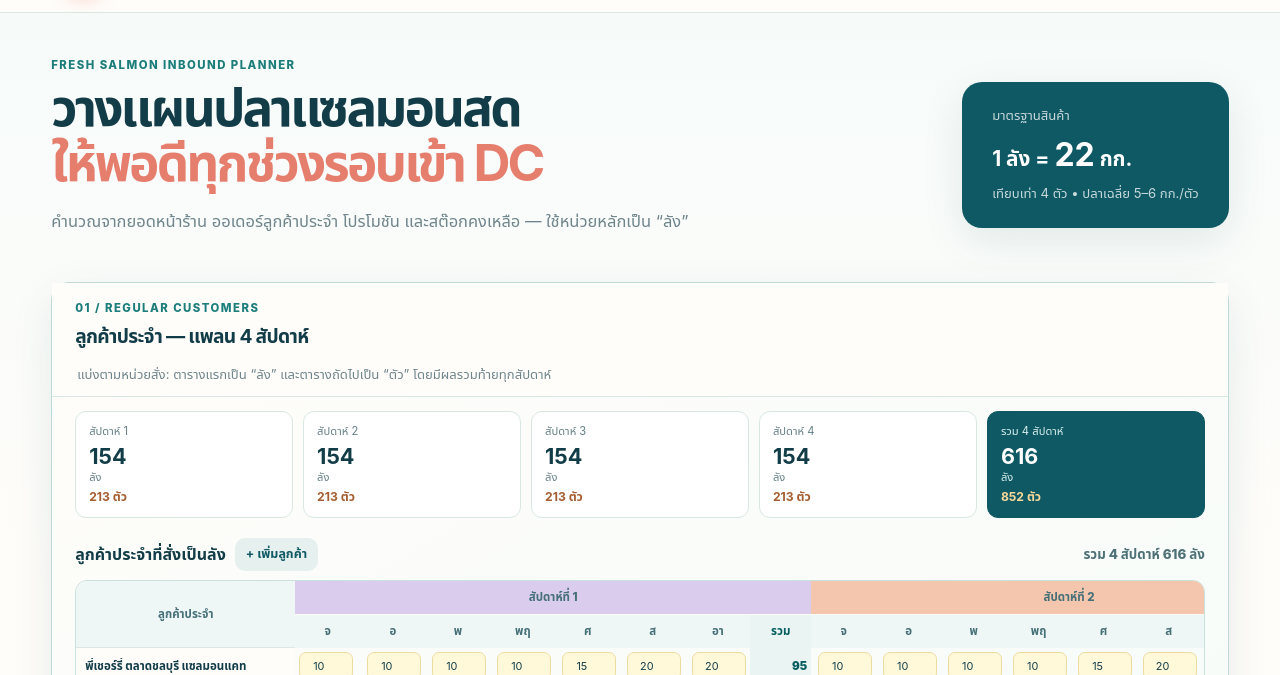
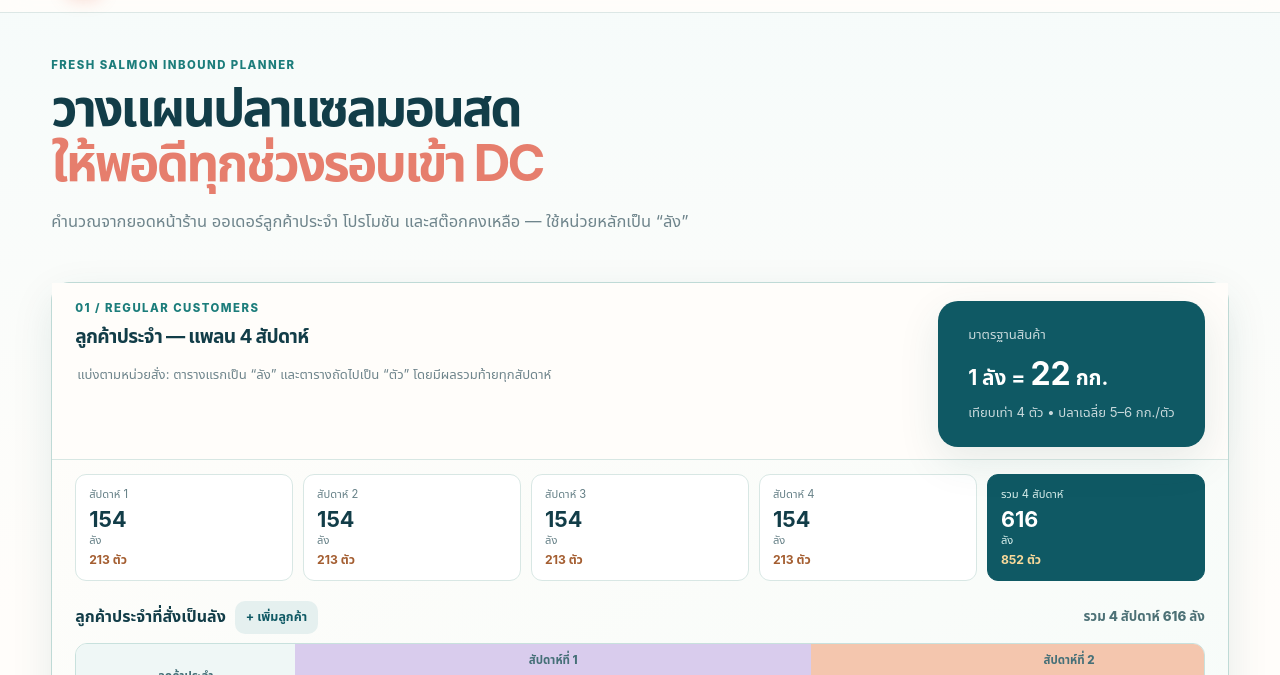
Before and after one commit to Bo2431024310-lgtm/Plan-Salmon, a website: page index.html in a window 1280 px wide. Shown: the part 63-738 px from the top of the page. Drawn offline with Linux system fonts and the light colour scheme.

Commit message:
Move carton standard into customer plan header

```diff
--- a/index.html
+++ b/index.html
@@ -16,11 +16,10 @@
     <main>
       <section class="hero">
         <div><p class="eyebrow">FRESH SALMON INBOUND PLANNER</p><h1>วางแผนปลาแซลมอนสด<br><span>ให้พอดีทุกช่วงรอบเข้า DC</span></h1><p class="lede">คำนวณจากยอดหน้าร้าน ออเดอร์ลูกค้าประจำ โปรโมชัน และสต๊อกคงเหลือ — ใช้หน่วยหลักเป็น “ลัง”</p></div>
-        <div class="rule-card"><span>มาตรฐานสินค้า</span><strong>1 ลัง = <b>22</b> กก.</strong><small>เทียบเท่า 4 ตัว • ปลาเฉลี่ย 5–6 กก./ตัว</small></div>
       </section>
 
       <section class="panel customers-panel customer-library" aria-label="รายชื่อลูกค้าประจำ">
-        <div class="panel-title customer-sticky"><div><p class="eyebrow">01 / REGULAR CUSTOMERS</p><h2>ลูกค้าประจำ — แพลน 4 สัปดาห์</h2><p class="muted">แบ่งตามหน่วยสั่ง: ตารางแรกเป็น “ลัง” และตารางถัดไปเป็น “ตัว” โดยมีผลรวมท้ายทุกสัปดาห์</p></div></div>
+        <div class="panel-title customer-sticky"><div><p class="eyebrow">01 / REGULAR CUSTOMERS</p><h2>ลูกค้าประจำ — แพลน 4 สัปดาห์</h2><p class="muted">แบ่งตามหน่วยสั่ง: ตารางแรกเป็น “ลัง” และตารางถัดไปเป็น “ตัว” โดยมีผลรวมท้ายทุกสัปดาห์</p></div><div class="rule-card customer-rule-card"><span>มาตรฐานสินค้า</span><strong>1 ลัง = <b>22</b> กก.</strong><small>เทียบเท่า 4 ตัว • ปลาเฉลี่ย 5–6 กก./ตัว</small></div></div>
         <div class="customer-week-summary" id="customerWeekSummary"></div>
         <section class="customer-group carton-group"><div class="customer-group-title"><h3>ลูกค้าประจำที่สั่งเป็นลัง</h3><button class="secondary" id="addCartonCustomerBtn">+ เพิ่มลูกค้า</button><small id="cartonGroupTotal"></small></div><div class="table-wrap customer-table-wrap"><table id="customerCartonTable"><thead id="customerCartonHead"></thead><tbody id="customerCartonRows"></tbody></table></div></section>
         <section class="customer-group fish-group"><div class="customer-group-title"><h3>ลูกค้าประจำที่สั่งเป็นตัว</h3><button class="primary" id="addFishCustomerBtn">+ เพิ่มลูกค้า</button><small id="fishGroupTotal"></small></div><div class="table-wrap customer-table-wrap"><table id="customerFishTable"><thead id="customerFishHead"></thead><tbody id="customerFishRows"></tbody></table></div></section>
```
